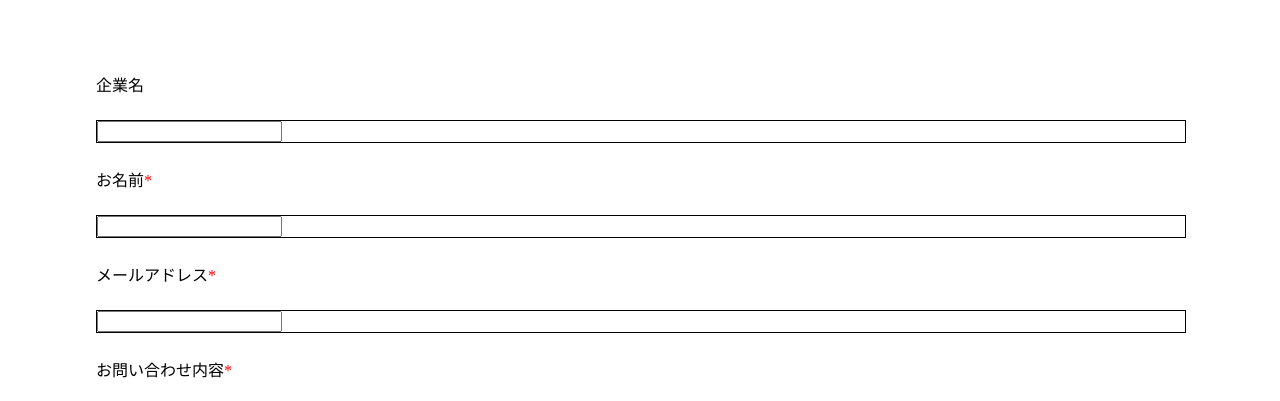
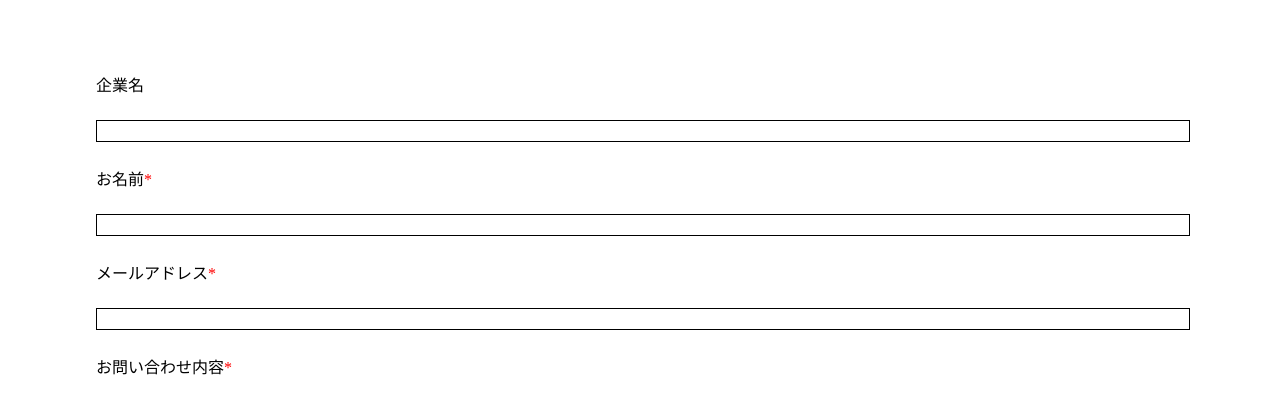
Before and after one commit to kentakoba/20211123HP, a plain HTML site: page contact.html in a window 1280 px wide. Shown: the part 342-743 px from the top of the page. Drawn offline with Linux system fonts and the light colour scheme.

Commit message:
first-commit

```diff
--- a/contact.html
+++ b/contact.html
@@ -40,6 +40,9 @@
         <li class="head-list-child">お問い合わせ</li>
       </a>
     </ul>
+
+  </header>
+
   <nav class="nav" id="nav">
     <ul>
       <li><a href="index.html">ホーム</a></li>
@@ -57,8 +60,6 @@
     <span class="menu__line--bottom"></span>
   </div>
 
-  </header>
-
   <main>
 
     <div class="contactpage_title">
@@ -71,23 +72,17 @@
           <label>
             <div class="contact_content_child_titl">企業名</div>
             <br>
-            <div class="contact_content_child_box">
-              <input type="text" name="name">
-            </div>
+            <input type="text" name="name" class="contact_content_child_box">
           </label>
           <label class="contact_content_child_titl">
             <div class="contact_content_child_titl_after">お名前</div>
             <br>
-            <div class="contact_content_child_box">
-              <input type="text" name="name">
-            </div>
+            <input type="text" name="name" class="contact_content_child_box">
           </label>
           <label class="contact_content_child_titl">
             <div class="contact_content_child_titl_after">メールアドレス</div>
             <br>
-            <div class="contact_content_child_box">
-              <input type="text" name="name">
-            </div>
+            <input type="text" name="name" class="contact_content_child_box">
           </label>
           <label class="contact_content_child_titl">
             <div class="contact_content_child_titl_after">お問い合わせ内容</div>
--- a/css/index.css
+++ b/css/index.css
@@ -458,11 +458,13 @@ a{
 }
 @media screen and (max-width: 768px) {
   .bottom_child{
-    width: 85%;
-    display: block;
+    width: 60%;
+    /* display: block; */
     margin: 0 auto;
     text-align: center;
     font-size: 12px;
+    display: flex;
+    align-items: center;
   }
 }
 
```
Also changed, not shown: blog.html (+3 -2 lines), company.html (+3 -1 lines), index.html (+2 -3 lines), news.html (+2 -2 lines), recruit.html (+3 -1 lines), service.html (+2 -1 lines). Lines whose indentation alone changed are shown as unchanged.
